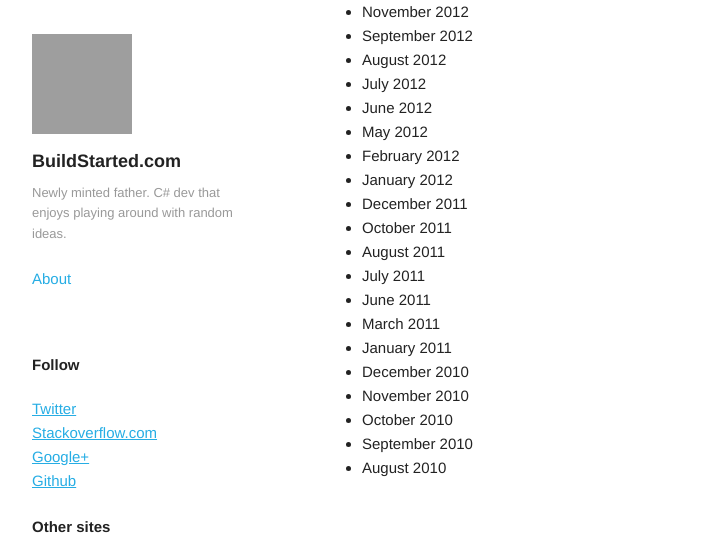
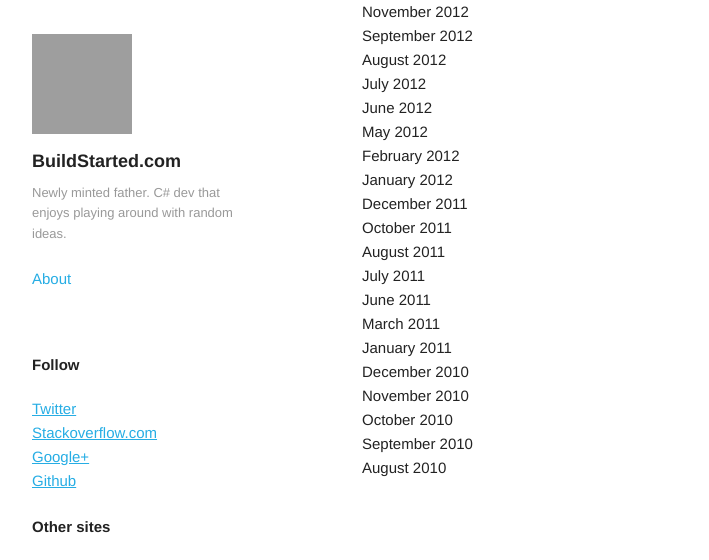
Before and after one commit to Buildstarted/buildstarted.com, a Jekyll site: the page built from archivelist.html, in a window 1280 px wide. Shown: the top 560 px of the page, without its empty margins (133-842 px from the left). Built offline with Jekyll 4.4.1, drawn with Linux system fonts in a browser that asks for light colours; nearby versions of some CDN libraries; Markdown is read by kramdown in place of the engine named in the settings; grey boxes are pictures that could not be loaded.

Commit message:
updated css to remove list item style

```diff
--- a/stylesheets/style.css
+++ b/stylesheets/style.css
@@ -1048,3 +1048,7 @@ pre {
 .fun {
     color: #2b91af;
 }
+
+ul.posts {
+    list-style: none;
+}
```
